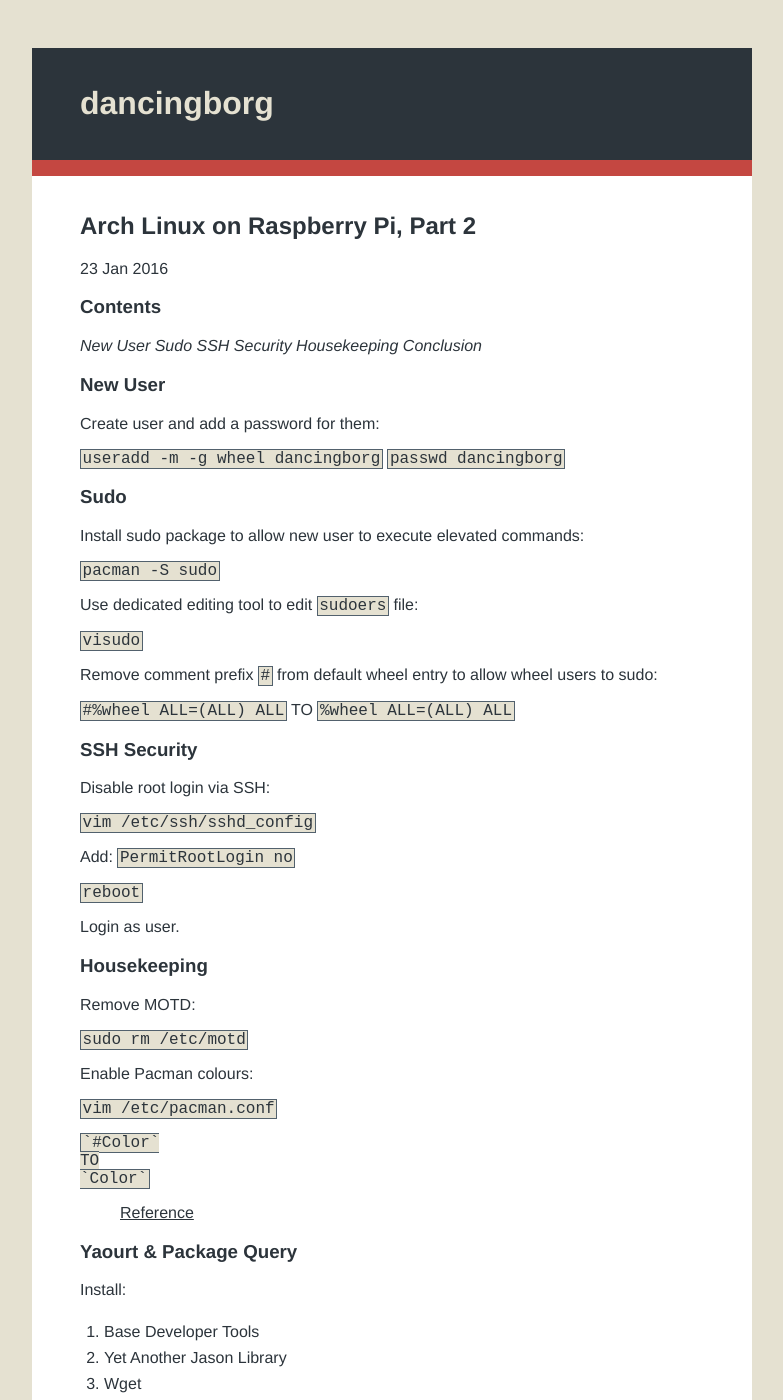
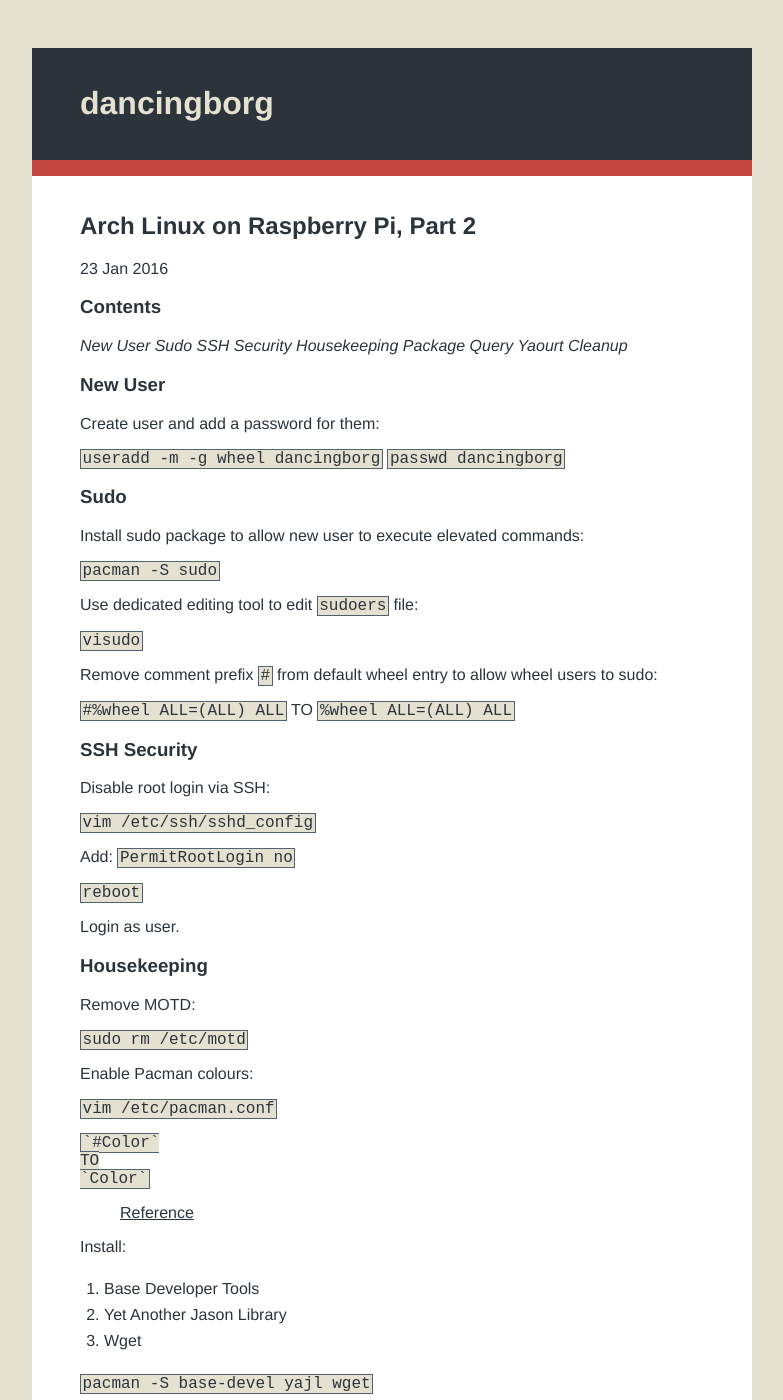
Before and after one commit to andre-abadi/andre-abadi.github.io, a Jekyll site: the page built from _posts/2016-01-23-arch-fresh-2.md, in a window 1280 px wide and 1400 px high. Shown: the whole window, without its empty margins (248-1031 px from the left). Built offline with Jekyll 4.4.1, drawn with Linux system fonts in a browser that asks for light colours; Markdown is read by kramdown in place of the engine named in the settings; some of the changed text lies outside the part shown.

Commit message:
formatting

```diff
--- a/_posts/2016-01-23-arch-fresh-2.md
+++ b/_posts/2016-01-23-arch-fresh-2.md
@@ -10,7 +10,9 @@
 _Sudo_
 _SSH Security_
 _Housekeeping_
-_Conclusion_
+_Package Query_
+_Yaourt_
+_Cleanup_
 
 ###New User
 
@@ -87,6 +91,8 @@
     cd yaourt
     makepkg
     sudo pacman -U yaourt*.pkg.tar.xz
+
+###Cleanup
 
 Remove leftover installation files:
 
```
Also changed, not shown: other parts of _posts/2016-01-23-arch-fresh-2.md (+4 -2 lines).
